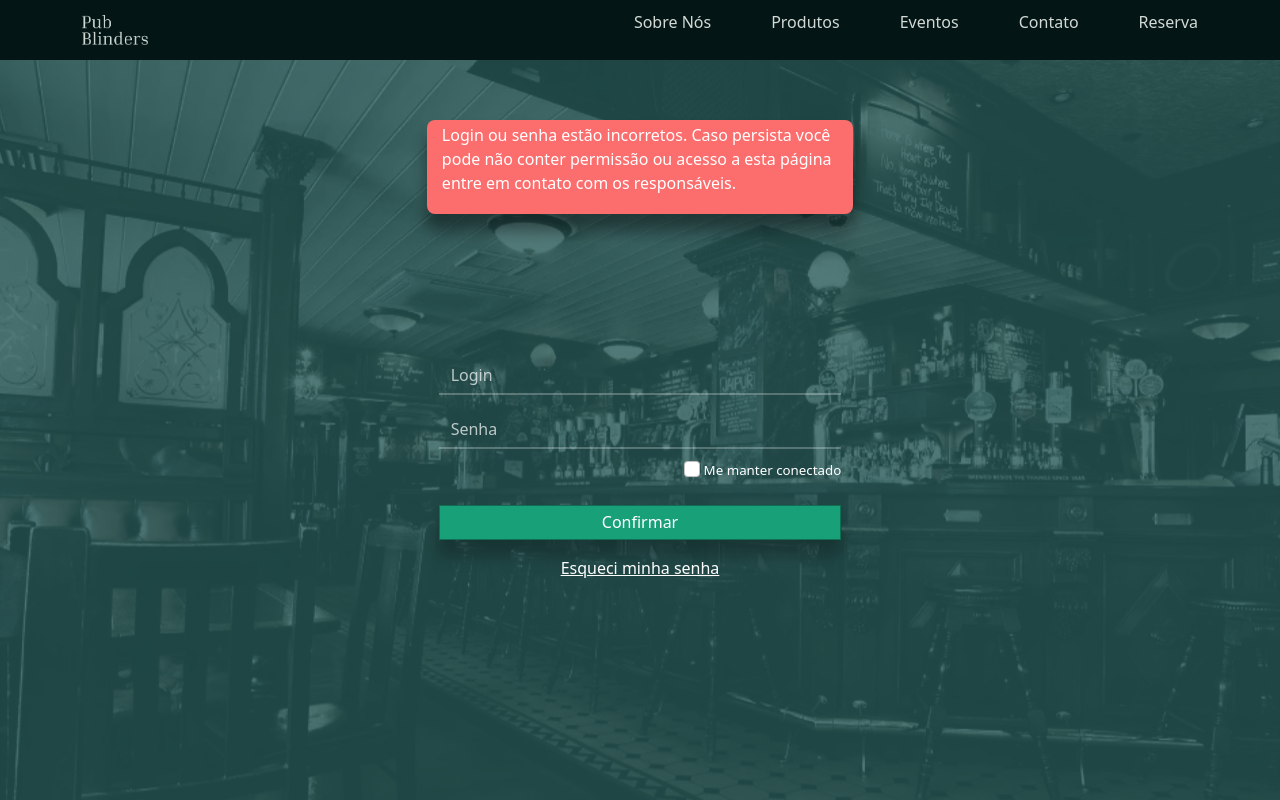
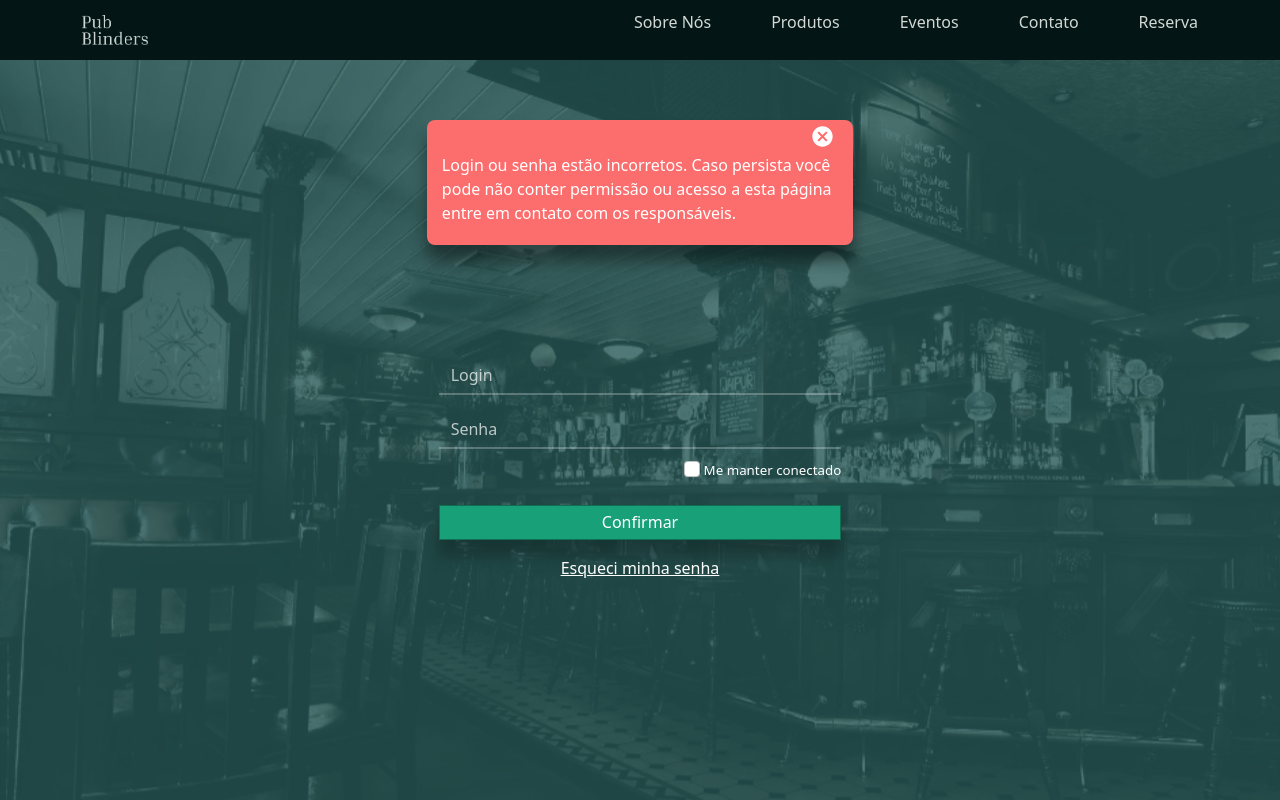
Before and after one commit to barbmariana/pub_FrontEnd_View_Part, a React (Vite) app in the folder View/my-app-react/: page /administrador/private in a window 1280 px wide. Both pictures are taken after a click on the button "Confirmar". Shown: the top 800 px of the page. Built offline with nearby package versions, Linux system fonts and the light colour scheme.

Commit message:
Criando ModalContext para alterar estados de fora do componente

```diff
--- a/View/my-app-react/package.json
+++ b/View/my-app-react/package.json
@@ -13,6 +13,7 @@
     "bootstrap": "^5.2.3",
     "react": "^18.2.0",
     "react-dom": "^18.2.0",
+    "react-icons": "^4.7.1",
     "react-router-dom": "^6.7.0",
     "reactstrap": "^9.1.5"
   },
--- a/View/my-app-react/src/App.jsx
+++ b/View/my-app-react/src/App.jsx
@@ -1,10 +1,15 @@
 
+import { ModalContextProvider } from './Contexts/modalContext'
 import Rotas from './Rotas/rotas'
 
 
 function App() {
   return (
-    <Rotas />
+    <ModalContextProvider>
+      <Rotas />
+    </ModalContextProvider>
+
+
   )
 }
 
--- /dev/null
+++ b/View/my-app-react/src/Contexts/modalContext.jsx
@@ -0,0 +1,40 @@
+import React, { createContext } from 'react';
+
+const ModalContext = createContext({})
+
+export class ModalContextProvider extends React.Component {
+    constructor() {
+        super()
+        this.displayNone = this.displayNone.bind(this)
+        this.displayShow = this.displayShow.bind(this)
+    }
+
+    state = {
+        display: false
+    }
+
+    displayShow() {
+        this.setState({ display: true })
+    }
+
+    displayNone() {
+        this.setState({ display: false })
+    }
+
+    render() {
+        const { display } = this.state
+        const { displayShow, displayNone } = this
+        return (
+            <ModalContext.Provider value={{
+                display,
+                displayShow,
+                displayNone
+            }}>
+                {this.props.children}
+            </ModalContext.Provider>
+        )
+
+    }
+}
+
+export default ModalContext;
--- a/View/my-app-react/src/Telas/Administrador/Administrador.jsx
+++ b/View/my-app-react/src/Telas/Administrador/Administrador.jsx
@@ -3,6 +3,7 @@ import { Container, Input, Col, Row, Form, FormGroup, Label, } from 'reactstrap'
 import style from './administrador.module.css'
 import 'bootstrap/dist/css/bootstrap.min.css';
 import Botao from "../../componentes/Botao/Botao.jsx";
+import ModalContext from "../../Contexts/modalContext";
 import Modal from "../../componentes/Modal/Modal";
 class Administrador extends React.Component {
     constructor() {
@@ -12,10 +13,8 @@ class Administrador extends React.Component {
         this.state = {
             inputLogin: "",
             inputSenha: "",
-            showModal: true,
 
         }
-
         this.Autenticacao = this.Autenticacao.bind(this);
         this.getInputLogin = this.getInputLogin.bind(this)
     }
@@ -25,8 +24,7 @@ class Administrador extends React.Component {
             console.log("acertou");
         }
         else {
-            console.log("errou");
-            this.setState({showModal: true})
+            this.context.displayShow()
         }
     }
 
@@ -37,9 +35,7 @@ class Administrador extends React.Component {
     render() {
         return (
             <Container fluid className={`${style.container}`}>
-                {this.state.showModal &&
-                    <Modal id="meuModal" bgColor="#FC6D6D" color="#fff" classModal="col-10 col-md-6 col-lg-5 col-xl-4 col-xxl-3" display={this.state.showModal}/>
-                }
+                <Modal id="meuModal" bgColor="#FC6D6D" color="#fff" classModal="col-10 col-md-6 col-lg-5 col-xl-4 col-xxl-3" />
                 <Form>
                     <FormGroup>
                         <Row className="vh-100 justify-content-center align-items-center">
@@ -74,5 +70,5 @@ class Administrador extends React.Component {
         )
     }
 }
-
+Administrador.contextType = ModalContext;
 export default Administrador;
--- a/View/my-app-react/src/componentes/Modal/Modal.jsx
+++ b/View/my-app-react/src/componentes/Modal/Modal.jsx
@@ -1,8 +1,10 @@
 import React from 'react';
 
 import { Col, Row } from 'reactstrap'
+import { IoMdCloseCircle } from 'react-icons/io'
+import style from './modal.module.css'
 
-import style from './modal.module.css'
+import ModdalContext from '../../Contexts/modalContext'
 
 class Modal extends React.Component {
 
@@ -12,18 +14,23 @@ class Modal extends React.Component {
         this.props.color;
         this.props.classModal;
         this.props.id;
-        this.props.display;
     }
 
     render() {
+
         return (
-            <Row id={this.props.id} className={`${this.props.display ? style.modal : style.modalDisable} justify-content-center `}>
+            <Row id={this.props.id} className={`${this.context.display ? style.modal : style.modalDisable} justify-content-center `}>
                 <Col className={`${style.modalCard} ${this.props.classModal}`} style={{ background: `${this.props.bgColor}`, color: `${this.props.color}` }}>
+                    <div className={style.closeButton}>
+                        <button onClick={this.context.displayNone}>
+                            <IoMdCloseCircle fill="true" size={25} />
+                        </button>
+                    </div>
                     <p>Login ou senha estão incorretos. Caso persista você pode não conter permissão ou acesso a esta página entre em contato com os responsáveis.</p>
                 </Col>
             </Row>
         )
     }
 }
-
+Modal.contextType = ModdalContext
 export default Modal
--- a/View/my-app-react/src/componentes/Modal/modal.module.css
+++ b/View/my-app-react/src/componentes/Modal/modal.module.css
@@ -1,4 +1,3 @@
-
 .modal {
     border-collapse: collapse;
     border-spacing: 0;
@@ -6,19 +5,21 @@
     width: 100%;
     position: absolute;
     top: 15%;
-    animation: modal 1s;
+    animation: modal 0.5s;
 
 }
 
 
 @keyframes modal {
-    from{
-       translate: 0 -500px;
+    from {
+        translate: 0 -500px;
     }
-    to{
-       translate: 0 0px;
+
+    to {
+        translate: 0 0px;
     }
 }
+
 .modal p {
     padding: 0.2rem;
 }
@@ -28,7 +29,27 @@
     border-radius: 8px;
 }
 
-.modalDisable{
-    transition: all ease 2s;
+.modalDisable {
+    display: none;
+}
+
+.closeButton {
+    width: 100%;
+    display: flex;
+    justify-content: end;
+    padding: 0.2rem 0 0 0;
+}
+
+.closeButton button {
+    display: flex;
+    align-items: center;
+    background: transparent;
+    font-weight: 600;
+
+    border: 0;
 
 }
+
+.closeButton button svg {
+    fill: #fff;
+}
```
Also changed, not shown: 1 other file (tests, documents, lock files or other folders).
